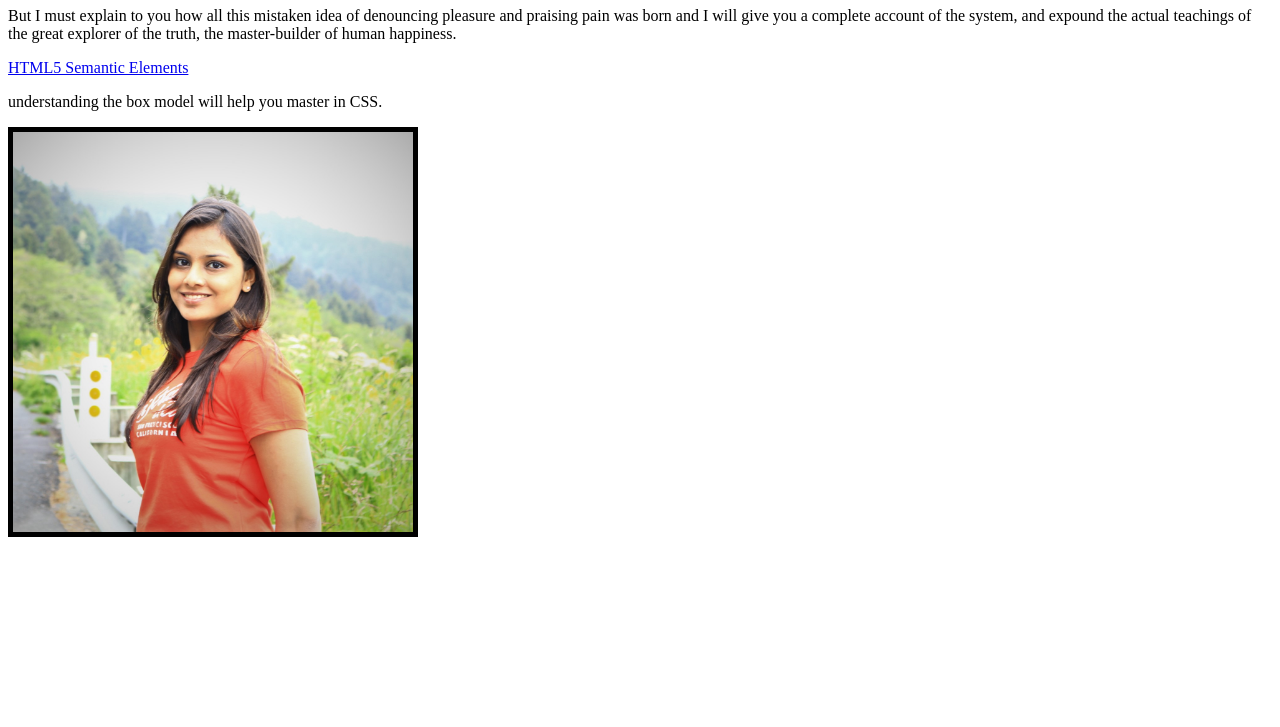
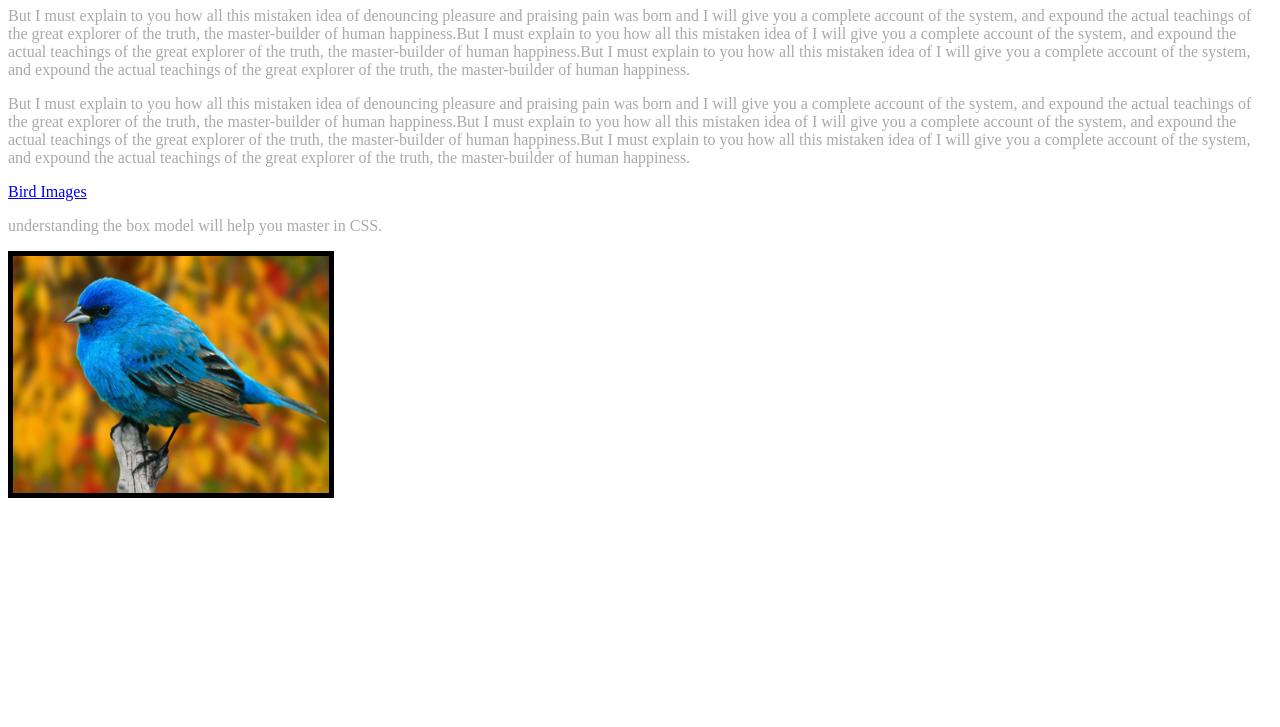
Before and after one commit to rajvid/box-model-demo, a plain HTML site: page index.html in a window 1280 px wide. Shown: the part 73-800 px from the top of the page. Drawn offline with Linux system fonts and the light colour scheme.

Commit message:
changed color of text and changed image

```diff
--- a/index.html
+++ b/index.html
@@ -3,24 +3,40 @@
 <head>
 <title>Box Model</title>
 <style>
-<style>
   body {
-    color: Red;
+    color: grey;
   }
   img {
     border: 5px solid black;
-    width: 25%
-    height: 25%
+    width: 25%;
+    height: 25%;
+  }
+  p {
+    color: darkgrey;
   }
 </style>
 <body>
     <h1>My First Box Model</h1>
-    <p>But I must explain to you how all this mistaken idea of denouncing pleasure and praising pain was born and
-       I will give you a complete account of the system, and expound the actual teachings of the great explorer of
-       the truth, the master-builder of human happiness.
+    <p>
+        But I must explain to you how all this mistaken idea of denouncing pleasure and praising pain was born and
+        I will give you a complete account of the system, and expound the actual teachings of the great explorer of
+        the truth, the master-builder of human happiness.But I must explain to you how all this mistaken idea of
+        I will give you a complete account of the system, and expound the actual teachings of the great explorer of
+        the truth, the master-builder of human happiness.But I must explain to you how all this mistaken idea of
+        I will give you a complete account of the system, and expound the actual teachings of the great explorer of
+        the truth, the master-builder of human happiness.
     </p>
-    <p><a href="https://www.w3schools.com/html/html5_semantic_elements.asp">HTML5 Semantic Elements</a></p>
+    <p>
+        But I must explain to you how all this mistaken idea of denouncing pleasure and praising pain was born and
+        I will give you a complete account of the system, and expound the actual teachings of the great explorer of
+        the truth, the master-builder of human happiness.But I must explain to you how all this mistaken idea of
+        I will give you a complete account of the system, and expound the actual teachings of the great explorer of
+        the truth, the master-builder of human happiness.But I must explain to you how all this mistaken idea of
+        I will give you a complete account of the system, and expound the actual teachings of the great explorer of
+        the truth, the master-builder of human happiness.
+    </p>
+    <p><a href="https://www.google.com/search?q=bird+images&source=lnms&tbm=isch&sa=X&ved=0ahUKEwjapvuQtpHeAhXoIDQIHVg8BhcQ_AUIDigB&biw=1920&bih=889">Bird Images</a></p>
     <p>understanding the box model will help you master in CSS.</p>
-    <img src="img/IMG_40382.jpg" alt="image" width="400" height="400">
-<body>
+    <img src="img/bird.jpg" alt="image" width="400" height="400">
+</body>
 </html>
```
Also changed, not shown: img/Bird.jpg (added).
